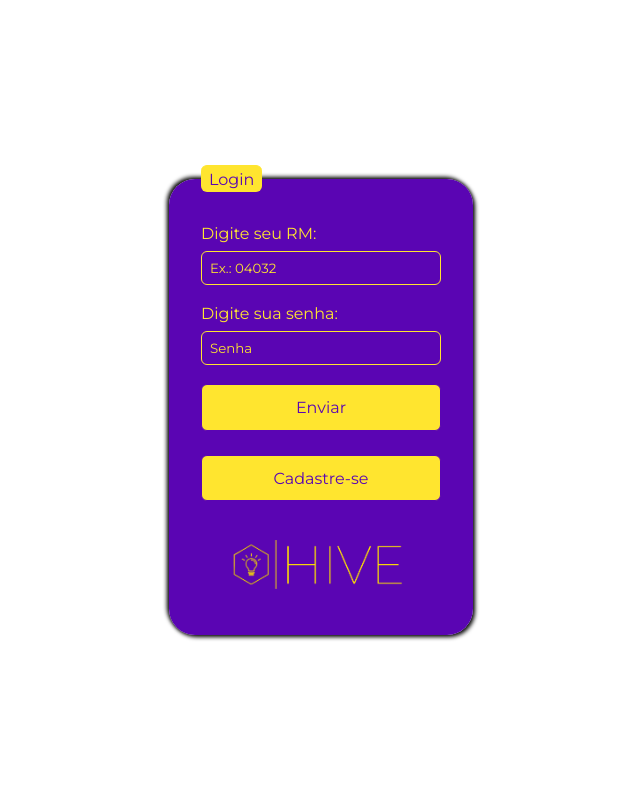
After one commit to hiveProgramming/projeto_interclasse, a PHP site: page /index.php in a window 1280 px wide. The commit adds this page. Shown: the whole page, without its empty margins (319-959 px from the left). Run offline with PHP 8.4, Linux system fonts and the light colour scheme.

Commit message:
Site do projeto - cadastro e login funcionando

```diff
--- /dev/null
+++ b/functions.php
@@ -0,0 +1,42 @@
+<?php
+  session_start();
+  $user = 'root';
+  $pass = '';
+  $banco = 'hive_proj';
+  $server = 'localhost';
+  $conn = new mysqli($server, $user, $pass, $banco);
+  if(!$conn){
+    echo "Erro de conexão ".$conn->error;
+  }
+
+  //funções para atualizar o site
+  function messageRefreshIndex($text){
+    echo '<script>alert("'.$text.'")</script><meta http-equiv="refresh" content="0.1;url=index.php"> </meta>';
+  }
+  function messageRefreshHome($text){
+    echo '<script>alert("'.$text.'")</script><meta http-equiv="refresh" content="0.1;url=home/home.html"> </meta>';
+  }
+
+  //funções do site e do admin
+  function cadastrar_usuario($rm, $senha, $nome){
+    $sql = 'INSERT INTO cad VALUES("'.$rm.'", "'.$senha.'", "'.$nome.'", false, false)';
+    $res = $GLOBALS['conn']->query($sql);
+
+    if($res){
+      messageRefreshIndex("Usuário cadastrado com sucesso!!");
+    } else{
+      messageRefreshIndex("Erro ao cadastrar usuário!!");
+    }
+  }
+  function login_usuario($rm, $senha){
+    $sql = 'SELECT * FROM cad WHERE rm = "'.$rm.'"';
+    $res = $GLOBALS['conn']->query($sql);
+
+    if($res->num_rows > 0){
+      messageRefreshHome("Login efetuado com sucesso");
+    } else{
+      messageRefreshHome("Erro ao fazer login");
+    }
+  }
+
+?>
--- /dev/null
+++ b/index.php
@@ -0,0 +1,72 @@
+<?php
+    include("functions.php");
+
+    if(isset($_POST['rm-cad'])){
+        cadastrar_usuario($_POST['rm-cad'], $_POST['pass-cad'], $_POST['name-cad']);
+    }
+    if(isset($_POST['rm-login'])){
+        login_usuario($_POST['rm-login'], $_POST['pass-log']);
+    }
+?>
+<!DOCTYPE html>
+<html lang="pt-br">
+<head>
+    <meta charset="UTF-8">
+    <meta http-equiv="X-UA-Compatible" content="IE=edge">
+    <meta name="viewport" content="width=device-width, initial-scale=1.0">
+    <title>HIVE - Login</title>
+
+    <!-- Parte destinada a importação de fontes, links etc. -->
+    <link rel="stylesheet" href="style.css">
+    <link rel="shortcut icon" href="assets/favicon-16x16.png" type="image/x-icon">
+    <link rel="preconnect" href="https://fonts.googleapis.com">
+    <link rel="preconnect" href="https://fonts.gstatic.com" crossorigin>
+    <link href="https://fonts.googleapis.com/css2?family=Montserrat:ital,wght@0,100;0,300;0,400;0,500;0,600;0,700;0,800;0,900;1,100;1,200;1,300;1,400;1,500;1,600;1,700;1,800;1,900&display=swap" rel="stylesheet">
+    <!-- Linkando o javascript -->
+    <script src="script.js"></script>
+</head>
+<body>
+    <div class="main">
+        <fieldset class="fieldset">
+            <legend id="legend"><p id="textLegend">Login</p></legend>
+            <form action="" method="post" class="form"
+            id="form-log">
+                <div class="rm-group">
+                    <label for="rm-login">Digite seu RM:</label>
+                    <input type="text" name="rm-login" id="rm-login" placeholder="Ex.: 04032">
+                </div>
+                <div class="password-group">
+                    <label for="pass-log">Digite sua senha:</label>
+                    <input type="password" name="pass-log" id="pass-log"
+                    placeholder="Senha"
+                    >
+                </div>
+                <button class="btn" type="submit-log">Enviar</button>
+
+
+            </form>
+            <button href="" class="btn"
+                    onclick="showCad()" id="btn-cad">Cadastre-se</button>
+            <form action="" method="post" class="form" id="form-cad">
+                <div class="rm-group">
+                    <label for="rm-cad">Digite seu RM:</label>
+                <input type="text" name="rm-cad" id="rm-cad" placeholder="Ex.: 04032">
+                </div>
+                <div class="name-group">
+                    <label for="name-cad">Digite seu nome:</label>
+                <input type="text" name="name-cad" id="name-cad" placeholder="Ex.: Maria da Silva">
+                </div>
+                <div class="password-group">
+                    <label for="senha-cad">Digite sua senha:</label>
+                <input type="password" name="pass-cad" id="pass-cad"
+                placeholder="Ex.: Wellington-123@">
+                </div>
+                <button class="btn" type="submit-cad">Enviar</button>
+            </form>
+            <button href="" class="btn"
+                    onclick="showLog()" id="btn-log">Login</button>
+            <img src="assets/logoTypeHive.png" alt="" width="200px">
+        </fieldset>
+    </div>
+</body>
+</html>
--- a/script.js
+++ b/script.js
@@ -3,10 +3,12 @@ function showCad(){
     document.getElementById("form-log").style.display = "none";
     document.getElementById("btn-log").style.display = "block";
     document.getElementById("btn-cad").style.display = "none";
+    document.getElementById("textLegend").textContent = "Cadastro";
 }
 function showLog(){
     document.getElementById("form-cad").style.display = "none";
     document.getElementById("form-log").style.display = "flex";
     document.getElementById("btn-log").style.display = "none";
     document.getElementById("btn-cad").style.display = "block";
+    document.getElementById("textLegend").textContent = "Login";
 }
--- a/style.css
+++ b/style.css
@@ -11,9 +11,6 @@
     --font: 'Montserrat', sans-serif;
     --white: white;
     --black: black;
-}
-body{
-    /* background-color: var(--principal-color); */
 }
 /* destinada ao main(caixa principal) e a seus conteúdos */
 
@@ -85,7 +82,7 @@ input{
     width: 15rem;
 
     padding: 0.5rem;
-    transition: 1s;
+    transition: 0.6s;
 }
 input::placeholder{
     color: var(--secondary-color);
@@ -120,7 +117,7 @@ input:focus::placeholder{
 
     text-align: center;
 
-    transition: 1s;
+    transition: 0.6s;
 }
 .btn:hover{
     border: 1px solid var(--secondary-color);
```
Also changed, not shown: home/home.html (added, +34 -0 lines), home/style_home.css (added, +46 -0 lines), script.sql (added, +63 -0 lines).
